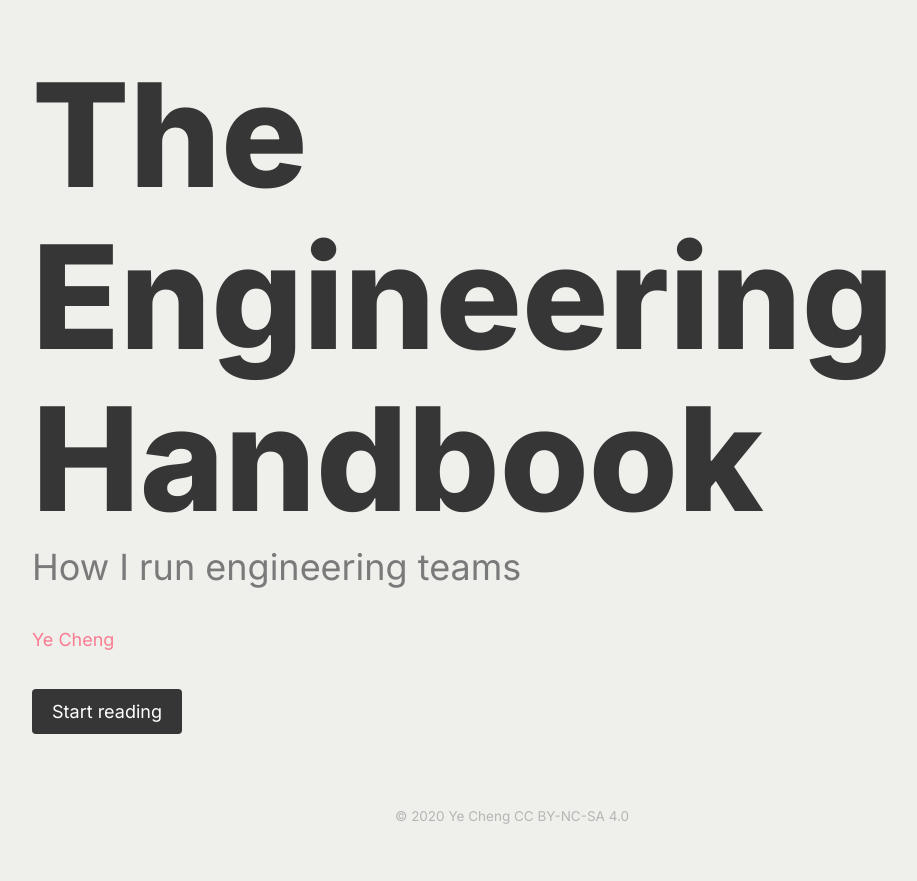
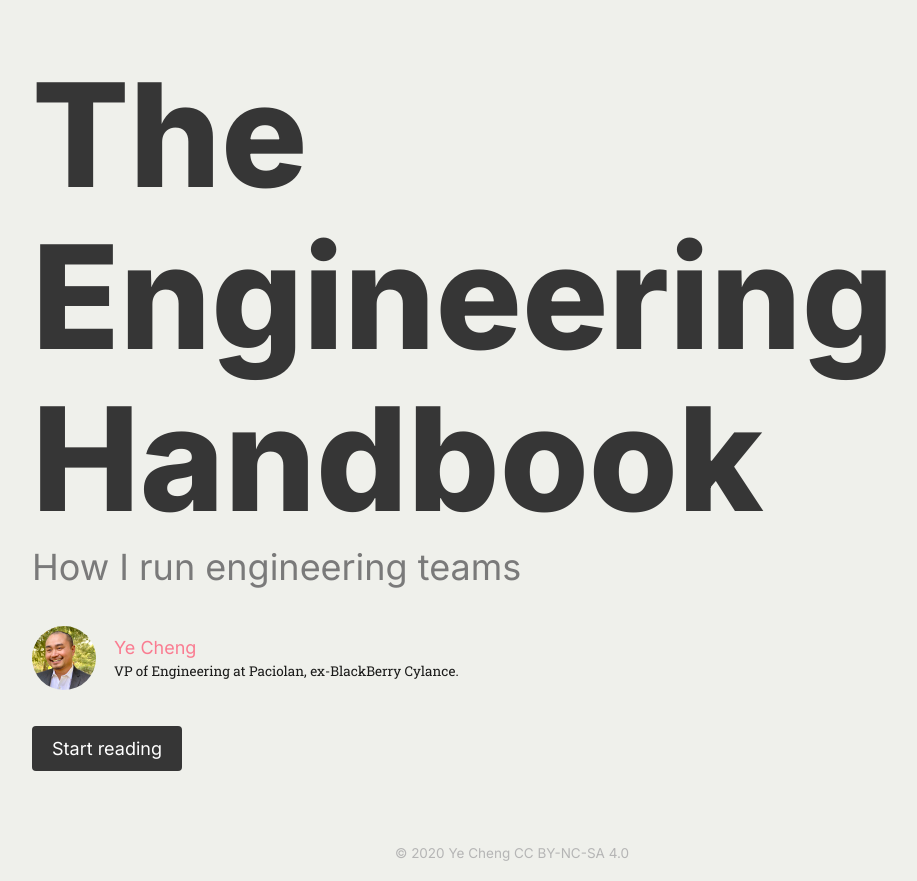
Before and after one commit to cyyapye/theengineeringhandbook-site, a Next.js app: page / in a window 1280 px wide. Shown: the whole page, without its empty margins (128-1045 px from the left). Before the commit the page ends 844 px from the top, so only its background shows below. Built offline with nearby package versions, Linux system fonts and the light colour scheme.

Commit message:
add avatar and bio

```diff
--- /dev/null
+++ b/components/author.module.scss
@@ -0,0 +1,3 @@
+.authorContainer {
+    align-items: center !important;
+}
--- a/components/author.tsx
+++ b/components/author.tsx
@@ -1,5 +1,24 @@
-export default function Author() {
+import classnames from 'classnames'
+import styles from './author.module.scss'
+
+function withAvatar(children: JSX.Element) {
   return (
+    <div className={classnames('media', styles.authorContainer)}>
+      <div className="media-left">
+        <figure className="image is-64x64">
+          <img className="is-rounded" src="/images/headshot-square-256.jpg" />
+        </figure>
+      </div>
+      <div className="media-content">
+        {children}
+      </div>
+    </div>
+  )
+}
+
+export default function Author({ avatar = false, bio = false }: AuthorProps) {
+  const author = (
+    <>
       <a
         href="https://twitter.com/cyyapye"
         target="_blank"
@@ -7,5 +26,18 @@ export default function Author() {
       >
         Ye Cheng
       </a>
+      {bio && (
+        <p className="is-size-7 is-family-secondary">
+          VP of Engineering at Paciolan, ex-BlackBerry Cylance.
+        </p>
+      )}
+    </>
   )
+
+  return avatar ? withAvatar(author) : author
 }
+
+interface AuthorProps {
+  avatar?: boolean
+  bio?: boolean
+}
--- a/pages/index.module.scss
+++ b/pages/index.module.scss
@@ -1,24 +1,24 @@
 @import "../node_modules/bulma/sass/utilities/_all.sass";
 
 .title {
-  font-size: 2.5rem;
+  font-size: 2.5rem !important;
 }
 .subtitle {
-  color: $grey;
+  color: $grey !important;
 }
 
 @media (min-width: 361px) {
   .title {
-    font-size: 3rem;
+    font-size: 3rem !important;
   }
 }
 
 @media (min-width: $tablet) {
   .title {
-    font-size: 8rem;
+    font-size: 8rem !important;
   }
   .subtitle {
-    font-size: 2rem;
+    font-size: 2rem !important;
   }
 }
 
--- a/pages/index.tsx
+++ b/pages/index.tsx
@@ -12,7 +12,7 @@ export default function Home() {
         <h2 className={classnames('subtitle', styles.subtitle)}>How I run engineering teams</h2>
 
         <div className={styles.byline}>
-          <Author />
+          <Author avatar bio />
         </div>
 
         <div className="container">
--- a/styles/global.scss
+++ b/styles/global.scss
@@ -2,6 +2,7 @@
 
 // Import a Google Font
 @import url('https://fonts.googleapis.com/css2?family=Inter:wght@400;800');
+@import url('https://fonts.googleapis.com/css2?family=Roboto+Slab');
 
 $body-size: 18px;
 
@@ -14,6 +15,8 @@ $beige-lighter: #eff0eb;
 
 // Update Bulma's global variables
 $family-sans-serif: "Inter", sans-serif;
+$family-primary: $family-sans-serif;
+$family-secondary: "Roboto Slab", Times, serif;
 $grey-dark: $dark-grey;
 $grey-light: $beige-light;
 $primary: $purple;
@@ -29,11 +32,14 @@ $input-shadow: none;
 
 // Import only what you need from Bulma
 @import "../node_modules/bulma/sass/utilities/_all.sass";
+@import "../node_modules/bulma/sass/helpers/typography.sass";
 @import "../node_modules/bulma/sass/base/_all.sass";
 @import "../node_modules/bulma/sass/elements/button.sass";
 @import "../node_modules/bulma/sass/elements/container.sass";
 @import "../node_modules/bulma/sass/elements/title.sass";
+@import "../node_modules/bulma/sass/elements/image.sass";
 @import "../node_modules/bulma/sass/form/_all.sass";
-@import "../node_modules/bulma/sass/components/navbar.sass";
 @import "../node_modules/bulma/sass/layout/hero.sass";
 @import "../node_modules/bulma/sass/layout/section.sass";
+@import "../node_modules/bulma/sass/components/navbar.sass";
+@import "../node_modules/bulma/sass/components/media.sass";
```
Also changed, not shown: public/images/headshot-square-256.jpg (added), public/images/headshot-square.jpg (deleted). Lines whose indentation alone changed are shown as unchanged.
